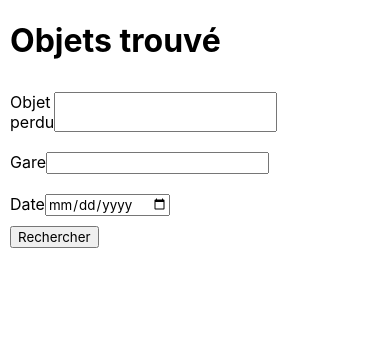
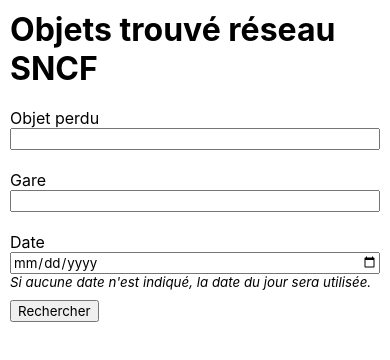
Before and after one commit to TomymyFr/sncf-objets-trouves, a plain HTML site: page index.html in a window 390 px wide. Drawn offline with Linux system fonts and the light colour scheme.

Commit message:
Add files via upload

```diff
--- a/index.html
+++ b/index.html
@@ -7,13 +7,15 @@
     <meta name="viewport" content="width=device-width, initial-scale=1.0">
     <title>Objets trouvés</title>
     <link rel="stylesheet" href="style.css">
+    <meta name="description" content="Base de donnée des objets trouvés sur le réseau SNCF">
+    <link rel="icon" type="image/png" href="favicon.png">
     <style>
 
     </style>
 </head>
 
 <body>
-    <h1>Objets trouvé</h1>
+    <h1>Objets trouvé réseau SNCF</h1>
     <div id="form">
         <div id="form-objets">
             <label for="form-objets-input">Objet perdu</label>
@@ -26,6 +28,7 @@
         <div id="form-date">
             <label for="form-date-input">Date</label>
             <input type="date" id="form-date-input">
+            <span style="font-style: italic; font-size: smaller;">Si aucune date n'est indiqué, la date du jour sera utilisée.</span>
         </div>
         <button onclick="searchObjects()">Rechercher</button>
     </div>
--- a/style.css
+++ b/style.css
@@ -4,11 +4,14 @@
 body {
     margin: 10px;
 }
+h1 {
+    margin: 10px 0;
+}
 #form > div {
     padding: 10px 0;
     display: flex;
     width: 20%;
-    justify-content: space-between;
+    flex-direction: column;
 }
 
 #resultat {
@@ -23,7 +26,7 @@ body {
     border-radius: 5px;
 }
 @media screen and (max-width: 800px) {
-    .objets-trouves {
+    .objets-trouves, #form > div  {
         width: 100%;
     }
 }
```
Also changed, not shown: favicon.png (added).
